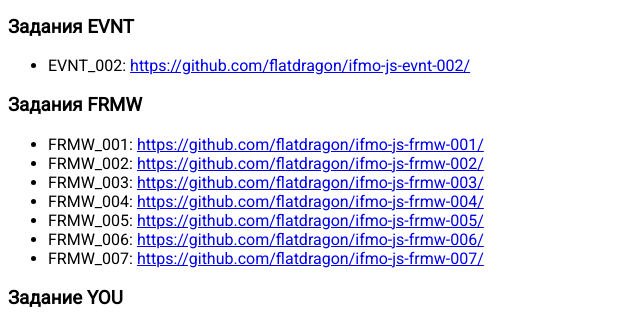
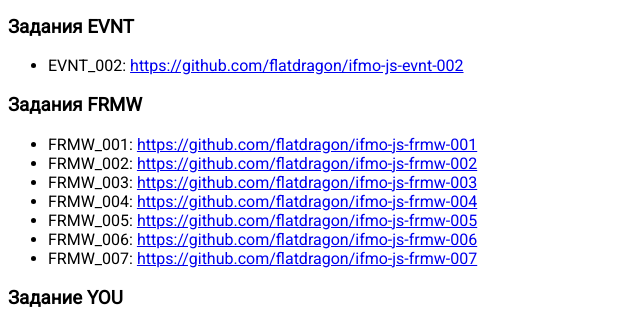
Before and after one commit to flatdragon/ifmo-js-protfolio, a plain HTML site: page index.html in a window 1280 px wide. Shown: the part 506-824 px from the top of the page, 0-640 px from the left. Drawn offline with Linux system fonts and the light colour scheme.

Commit message:
Fix url slashes

```diff
--- a/index.html
+++ b/index.html
@@ -40,18 +40,18 @@
 
         <h3>Задания EVNT</h3>
         <ul>
-            <li>EVNT_002: <a href="https://github.com/flatdragon/ifmo-js-evnt-002/" target="_blank">https://github.com/flatdragon/ifmo-js-evnt-002/</a></li>
+            <li>EVNT_002: <a href="https://github.com/flatdragon/ifmo-js-evnt-002/" target="_blank">https://github.com/flatdragon/ifmo-js-evnt-002</a></li>
         </ul>
 
         <h3>Задания FRMW</h3>
         <ul>
-            <li>FRMW_001: <a href="https://github.com/flatdragon/ifmo-js-frmw-001/" target="_blank">https://github.com/flatdragon/ifmo-js-frmw-001/</a></li>
-            <li>FRMW_002: <a href="https://github.com/flatdragon/ifmo-js-frmw-002/" target="_blank">https://github.com/flatdragon/ifmo-js-frmw-002/</a></li>
-            <li>FRMW_003: <a href="https://github.com/flatdragon/ifmo-js-frmw-003/" target="_blank">https://github.com/flatdragon/ifmo-js-frmw-003/</a></li>
-            <li>FRMW_004: <a href="https://github.com/flatdragon/ifmo-js-frmw-004/" target="_blank">https://github.com/flatdragon/ifmo-js-frmw-004/</a></li>
-            <li>FRMW_005: <a href="https://github.com/flatdragon/ifmo-js-frmw-005/" target="_blank">https://github.com/flatdragon/ifmo-js-frmw-005/</a></li>
-            <li>FRMW_006: <a href="https://github.com/flatdragon/ifmo-js-frmw-006/" target="_blank">https://github.com/flatdragon/ifmo-js-frmw-006/</a></li>
-            <li>FRMW_007: <a href="https://github.com/flatdragon/ifmo-js-frmw-007/" target="_blank">https://github.com/flatdragon/ifmo-js-frmw-007/</a></li>
+            <li>FRMW_001: <a href="https://github.com/flatdragon/ifmo-js-frmw-001/" target="_blank">https://github.com/flatdragon/ifmo-js-frmw-001</a></li>
+            <li>FRMW_002: <a href="https://github.com/flatdragon/ifmo-js-frmw-002/" target="_blank">https://github.com/flatdragon/ifmo-js-frmw-002</a></li>
+            <li>FRMW_003: <a href="https://github.com/flatdragon/ifmo-js-frmw-003/" target="_blank">https://github.com/flatdragon/ifmo-js-frmw-003</a></li>
+            <li>FRMW_004: <a href="https://github.com/flatdragon/ifmo-js-frmw-004/" target="_blank">https://github.com/flatdragon/ifmo-js-frmw-004</a></li>
+            <li>FRMW_005: <a href="https://github.com/flatdragon/ifmo-js-frmw-005/" target="_blank">https://github.com/flatdragon/ifmo-js-frmw-005</a></li>
+            <li>FRMW_006: <a href="https://github.com/flatdragon/ifmo-js-frmw-006/" target="_blank">https://github.com/flatdragon/ifmo-js-frmw-006</a></li>
+            <li>FRMW_007: <a href="https://github.com/flatdragon/ifmo-js-frmw-007/" target="_blank">https://github.com/flatdragon/ifmo-js-frmw-007</a></li>
         </ul>
 
         <h3>Задание YOU</h3>
```
Also changed, not shown: 1 other file.
